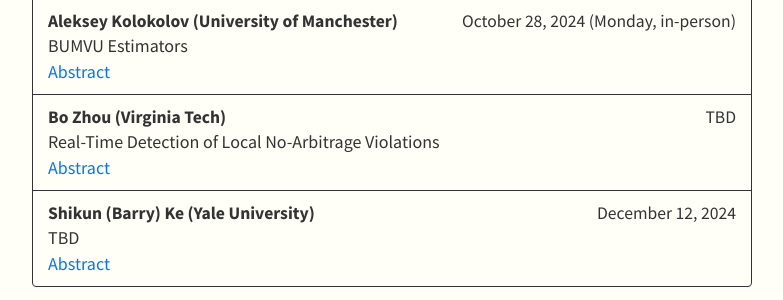
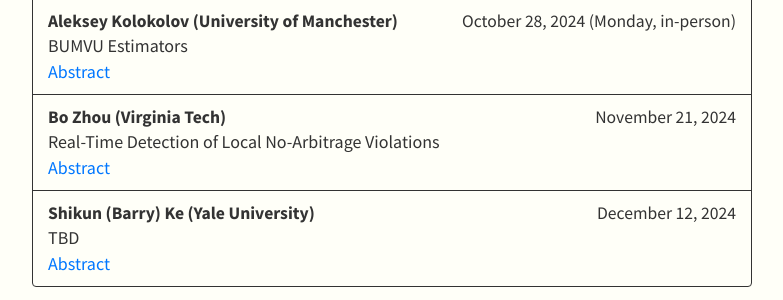
Before and after one commit to SML-Fin/SML-Fin.github.io, a Jekyll site: the page built from index.md, in a window 1280 px wide and 900 px high, scrolled down 534 px. Shown: the part 154-454 px from the top of the window, without its empty margins (248-1031 px from the left). Built offline with Jekyll 4.4.1, drawn with Linux system fonts in a browser that asks for light colours; nearby versions of some CDN libraries; our own code applies the rules of GitHub Pages for plain Markdown files.

Commit message:
Update talks.yml

```diff
--- a/_data/talks.yml
+++ b/_data/talks.yml
@@ -9,7 +9,7 @@
       title: BUMVU Estimators
       abstract: We provide necessary and sufficient conditions for an (Unbiased) Block estimator to have Uniformly Minimum Variance. Our theory parallels the theory of UMVU estimation, the main novel insight being the focus on the covariance among blocks. We use this theory to derive lower variance bounds for block estimators of functionals of high-frequency volatility when the block size is fixed. We further show the relevance of the new theory for the classical problem of estimation of homoskedastic nonparametric regressions with varying mean. Finally, we introduce a new test for the presence of drift in financial data which exploits the precision of BUMVU estimators. The test shows abundant presence of drift in financial data.
     - speaker: Bo Zhou (Virginia Tech)
-      date: TBD
+      date: November 21, 2024
       title: Real-Time Detection of Local No-Arbitrage Violations
       abstract: This paper focuses on the task of detecting local episodes involving violation of the standard Ito semimartingale assumption for financial asset prices in real time that might induce arbitrage opportunities. Our proposed detectors, defined as stopping rules, are applied sequentially to continually incoming high-frequency data. We show that they are asymptotically exponentially distributed in the absence of Ito semimartingale violations. On the other hand, when a violation occurs, we can achieve immediate detection under infill asymptotics. A Monte Carlo study demonstrates that the asymptotic results provide a good approximation to the finite-sample behavior of the sequential detectors. An empirical application to S\&P 500 index futures data corroborates the effectiveness of our detectors in swiftly identifying the emergence of an extreme return persistence episode in real time.
     - speaker: Shikun (Barry) Ke (Yale University)
```
